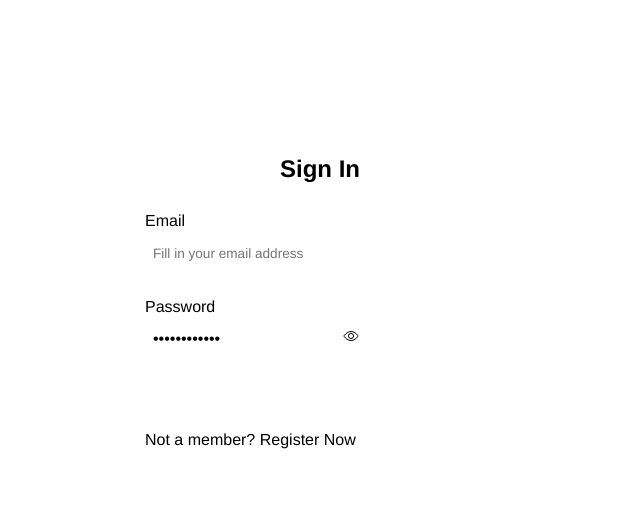
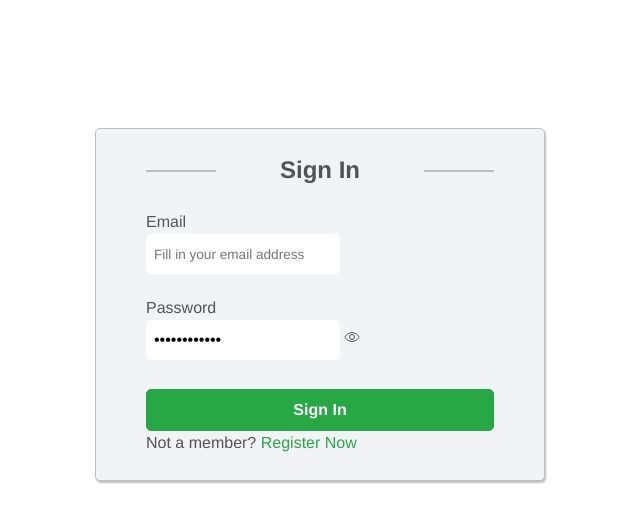
Before and after one commit to laxatzi/loginForm, a plain HTML site: page index.html in a window 1280 px wide. Shown: the whole page, without its empty margins (320-960 px from the left). Drawn offline with nearby package versions, Linux system fonts and the light colour scheme.

Commit message:
STYLES: add css variables regarding color

```diff
--- a/style.css
+++ b/style.css
@@ -1,4 +1,11 @@
-
+:root {
+  --colorMain: #535354;
+  --colorSecond: #c0bebe;
+  --colorDist: #28A745;
+  --colorDistSecond: #D7403A;
+  --bgColor: #F2F3F7;
+  --colorBody: #7e90aa;
+}
 /*
   Make box-sizing flexible
 */
```
